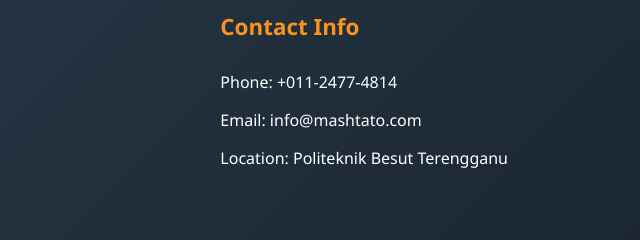
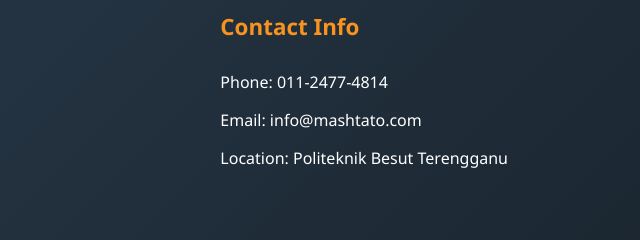
Before and after one commit to i0zfnr/mashtato, a plain HTML site: page order.html in a window 1280 px wide. Shown: the part 1108-1348 px from the top of the page, 640-1280 px from the left. Drawn offline with Linux system fonts and the light colour scheme.

Commit message:
Update order.html

```diff
--- a/order.html
+++ b/order.html
@@ -89,7 +89,7 @@
                 <div class="footer-column">
                     <h3>Contact Info</h3>
                     <ul>
-                        <li>Phone: +011-2477-4814</li>
+                        <li>Phone: 011-2477-4814</li>
                         <li>Email: info@mashtato.com</li>
                         <li>Location: Politeknik Besut Terengganu</li>
                     </ul>
@@ -103,4 +103,5 @@
 
     <script src="script.js"></script>
 </body>
+
 </html>
```
